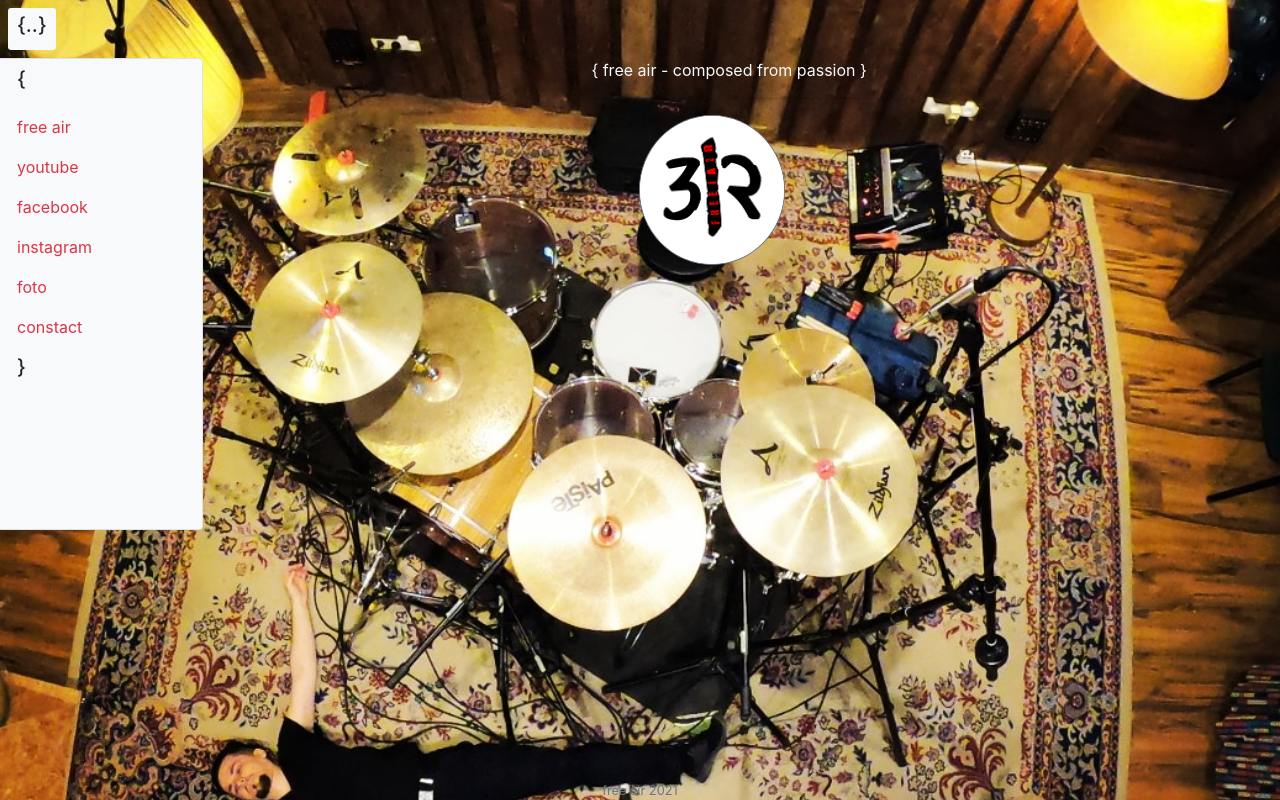
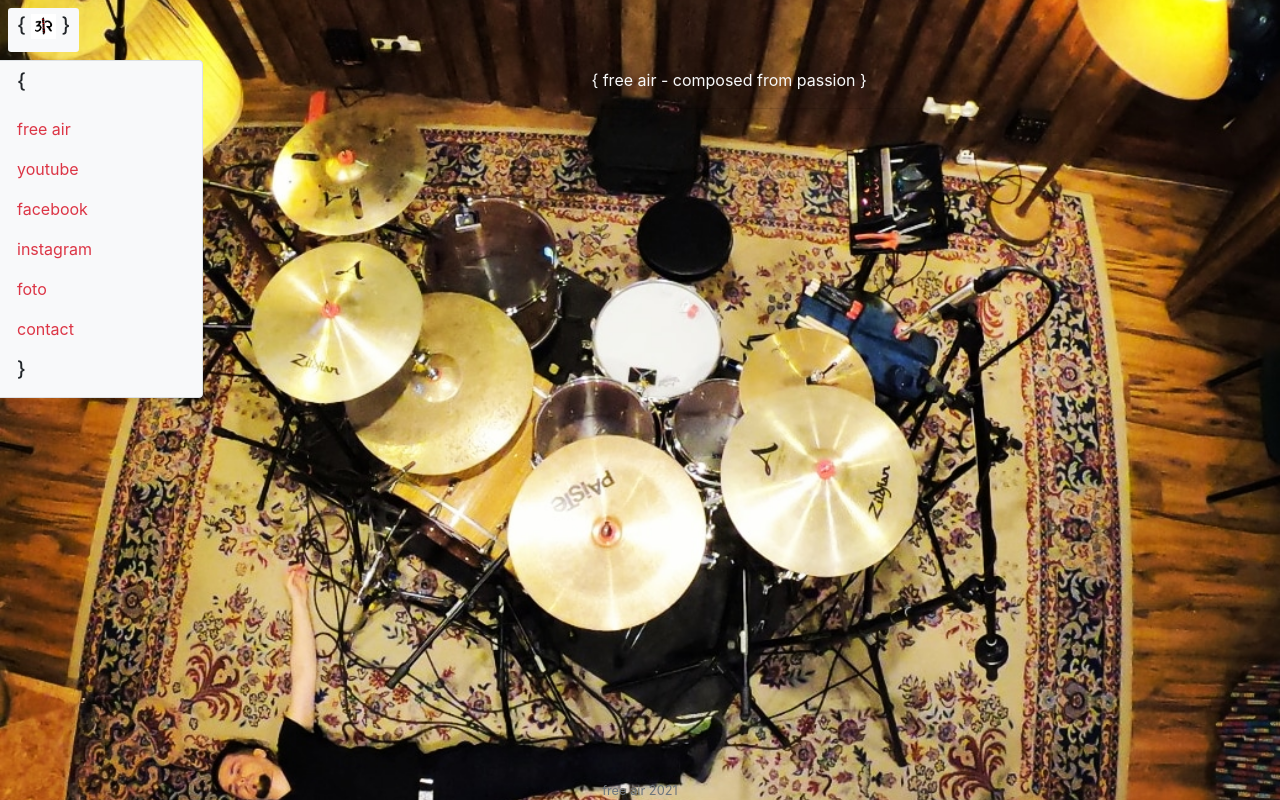
Before and after one commit to mateusz-andrzej-krupa/project-free-air, a website: page index.html in a window 1280 px wide. Drawn offline with nearby package versions, Linux system fonts and the light colour scheme.

Commit message:
Fix menu

```diff
--- a/index.html
+++ b/index.html
@@ -6,7 +6,7 @@
         <title>free air</title>
         <link rel="stylesheet" href="https://cdnjs.cloudflare.com/ajax/libs/font-awesome/5.9.0/css/all.min.css">
         <link rel="stylesheet" href="https://cdn.jsdelivr.net/npm/bootstrap@4.5.3/dist/css/bootstrap.min.css" integrity="sha384-TX8t27EcRE3e/ihU7zmQxVncDAy5uIKz4rEkgIXeMed4M0jlfIDPvg6uqKI2xXr2" crossorigin="anonymous">
-        <link rel="stylesheet" src="style.scss">
+        <link rel="stylesheet" href="/src/css/style.css">
     </head>
     <body
     style="
@@ -16,18 +16,24 @@
     background-attachment: fixed;
     "
     >
-        <button type="button" class="btn m-2 btn-sm bg-light" data-toggle="collapse" href="#menu" role="button" aria-expanded="false" aria-controls="collapseExample"><h5>{..}</h5></button>
-        <div class="row">
+        <button type="button" class="btn m-2 btn-sm bg-light" data-toggle="collapse" href="#menu" role="button" aria-expanded="false" aria-controls="collapseExample">
+            <h5>
+            {
+                <img class="bg-light " src="/images/logo 3lR free air.png"  height="25px" width="25px" alt="Responsive image">
+            }
+            </h5></button>
+            <div class="row">
             <!-- menu -->
             <div class="col-2 bg-light border rounded" id="menu">
               <div class="nav flex-column nav-pills" id="v-pills-tab" role="tablist" aria-orientation="vertical">
                 <h5 class="nav-link">{</h5>
+
                 <a class="nav-link text-danger bg-transparent" id="v-pills-home-tab" data-toggle="pill" href="#v-pills-home" role="tab" aria-controls="v-pills-home" aria-selected="true">free air</a>
                 <a class="nav-link text-danger bg-transparent" id="v-pills-yt-tab" data-toggle="pill" href="#v-pills-yt" role="tab" aria-controls="v-pills-profile" aria-selected="false">youtube</a>
                 <a class="nav-link text-danger bg-transparent" id="v-pills-fb-tab" data-toggle="pill" href="#v-pills-fb" role="tab" aria-controls="v-pills-messages" aria-selected="false">facebook</a>
                 <a class="nav-link text-danger bg-transparent" id="v-pills-in-tab" data-toggle="pill" href="#v-pills-in" role="tab" aria-controls="v-pills-settings" aria-selected="false">instagram</a>
                 <a class="nav-link text-danger bg-transparent" id="v-pills-foto-tab" data-toggle="pill" href="#v-pills-foto" role="tab" aria-controls="v-pills-settings" aria-selected="false">foto</a>
-                <a class="nav-link text-danger bg-transparent" id="v-pills-contact-tab" data-toggle="pill" href="#v-pills-contact" role="tab" aria-controls="v-pills-settings" aria-selected="false">constact</a>
+                <a class="nav-link text-danger bg-transparent" id="v-pills-contact-tab" data-toggle="pill" href="#v-pills-contact" role="tab" aria-controls="v-pills-settings" aria-selected="false">contact</a>
                 <h5 class="nav-link">}</h5>
               </div>
             </div>
@@ -38,7 +44,6 @@
                 <div class="tab-pane fade show active" id="v-pills-home" role="tabpanel" aria-labelledby="v-pills-home-tab">
                     <p class="">{ free air - composed from passion }</p>
                     <hr />
-                    <img class="bg-light rounded-circle mx-5 border border-secondary" src="/images/logo 3lR free air.png"  height="150px" width="auto" alt="Responsive image">
                 </div>
                 <!-- yt -->
                 <div class="tab-pane fade" id="v-pills-yt" role="tabpanel" aria-labelledby="v-pills-yt-tab">
--- a/package.json
+++ b/package.json
@@ -12,10 +12,10 @@
     "test:html": "html-validate *.html",
     "test:js": "eslint js/",
     "build": "npm-run-all build:* test",
-    "build:sass": "node-sass --output-style compact -o css sass",
+    "build:sass": "node-sass --output-style compact -o css src/css/style.css",
     "build:autoprefixer": "autoprefixer-cli css/style.css",
     "build-dev": "npm-run-all build-dev:sass build:autoprefixer",
-    "build-dev:sass": "node-sass --output-style expanded --source-map true -o css sass",
+    "build-dev:sass": "node-sass --output-style expanded --source-map true -o css src/css/style.css",
     "watch": "npm-run-all build:* build-dev -p watch:*",
     "watch:browsersync": "browser-sync start --server --files \"css/*.css\" \"*.html\" \"js/*.js\"",
     "watch:sassprefixer": "onchange sass/*.scss -- npm run build-dev"
```
Also changed, not shown: css/style.css (+9 -0 lines), 1 other file.
